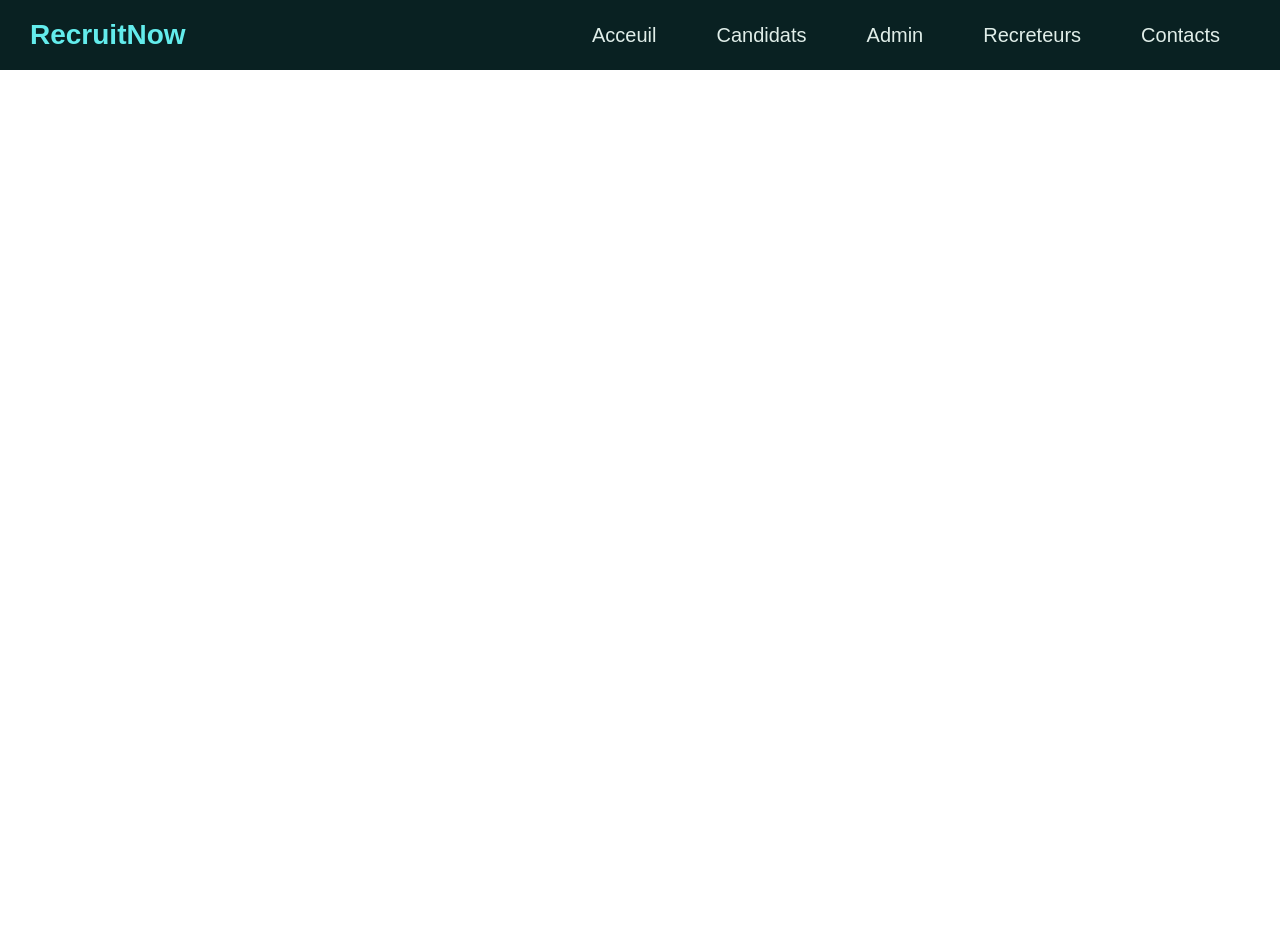
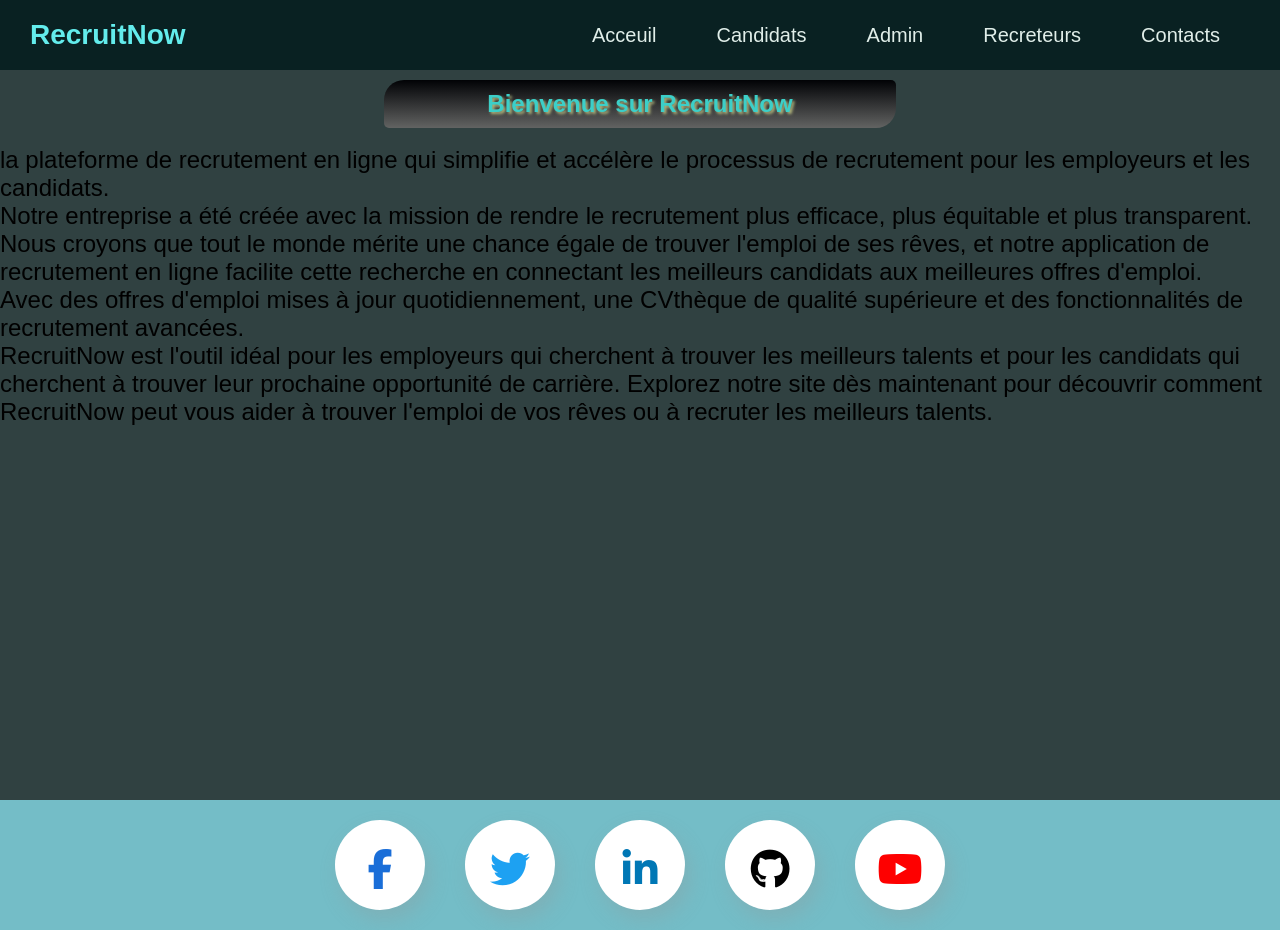
Before and after one commit to AbdessamadKhaoula/Recrutement_en_ligne, a PHP site: page / in a window 1280 px wide. Before the commit the page ends 70 px from the top, so only its background shows below. Run offline with PHP 8.4, Linux system fonts and the light colour scheme; some libraries are stand-ins or nearby versions.

Commit message:
Version 5

```diff
--- /dev/null
+++ b/Accueil.css
@@ -0,0 +1,12 @@
+h1{
+    padding: 10px;
+    margin: 0 30% ;
+    background: linear-gradient(rgb(1, 2, 5) ,rgb(98, 99, 98));
+    color: #3ccfc8;
+    text-align: center;
+    text-shadow: 2px 2px 3px rgb(180, 185, 126);
+    border-radius: 20px 5px;
+}
+.container{
+    font: 1.5em sans-serif;
+}
--- a/Formulaire_CV/Form.css
+++ b/Formulaire_CV/Form.css
@@ -35,7 +35,8 @@ input[type="reset"]:hover{
     bottom: 0px;
 }
 fieldset{
-     background-color: rgba(75,154,255, 0.1);
+    background-color: rgb(58, 68, 68);
+    color: snow;
 }
 textarea,input,fieldset,select{
     border: 1px rgb(102, 188, 190) solid;
@@ -48,7 +49,7 @@ form{
     border: 1px rgb(63, 131, 131) solid;
     border-radius:0px 20px ;
     padding: 4%;
-    box-shadow:2px 0px 4px rgb(65, 92, 94);
+    box-shadow:5px 5px 10px rgb(104, 140, 143);
 }
 legend{
     background-color: rgb(162, 230, 231);
--- /dev/null
+++ b/footer.css
@@ -0,0 +1,90 @@
+.main{
+    width: 100%;
+    height: auto;
+    display: flex;
+    align-items: center;
+    justify-content: center;
+    background: rgb(116, 189, 199);
+}
+main{
+    flex-grow: 1;
+}
+html,body{
+    height: 100%;
+}
+body{
+    background-color: #304141;
+    position: relative;
+    display: flex;
+    flex-direction: column;
+}
+footer{
+    position: absolute;
+    left: 0px;
+    right: 0px;
+    top: 100%;
+}
+.icon{
+    width: 90px;
+    height: 90px;
+    border-radius: 90px;
+    background: #fff;
+    margin: 20px;
+    text-align: center;
+    font-size: 40px;
+    line-height: 100px;
+    font-family: sans-serif;
+    overflow: hidden;
+    box-shadow: 5px 10px 20px rgba(150, 150, 150, .3);
+    transition: all .3s ease-out;
+}
+.icon:hover{
+    width: 400px;
+    cursor: pointer;
+    display: flex;
+    align-items: center;
+    justify-content: space-evenly;
+    color: #fff;
+}
+.icon:hover i{
+    color: #fff;
+}
+.icon .fa-facebook-f{
+    color: #1A6ED8;
+}
+.fb:hover{
+    background: #1A6ED8;
+}
+.icon .fa-twitter{
+    color: #1DA1F2;
+}
+.twt:hover{
+    background: #1DA1F2;
+}
+.icon .fa-linkedin-in{
+    color: #0077B5;
+}
+.lnk:hover{
+    background: #0077B5;
+}
+.icon .fa-github{
+    color: #000;
+}
+.git:hover{
+    background: #000;
+}
+.icon .fa-youtube{
+    color: #FE0000;
+}
+.yt:hover{
+    background: #FE0000;
+}
+.icon a{
+    color: #fff;
+}
+/* responsive */
+@media  screen  and (max-width: 991px) {
+    .main{
+        flex-direction: column;
+    }
+}
--- a/index.html
+++ b/index.html
@@ -3,8 +3,10 @@
     <head>
         <title>RecruitNow</title>
         <meta charset="utf-8">
-        <link rel="stylesheet" href="Acceuil.css">
+        <link rel="stylesheet" href="Accueil.css">
         <link rel="stylesheet" href="Formulaire_CV/navbar.css">
+        <script src="https://kit.fontawesome.com/b356ad9dc8.js" crossorigin="anonymous"></script>
+        <link rel="stylesheet" href="footer.css">
 
     </head>
     <body>
@@ -42,9 +44,65 @@
         </header>
         <main>
             <section>
-
+                <h1>Bienvenue sur RecruitNow</h1>
+                <br>
+                <div class="container">
+                    <p>
+                        la plateforme de recrutement en ligne qui simplifie et accélère le processus
+                         de recrutement pour les employeurs et les candidats.
+                    </p>
+                    <p>
+                        Notre entreprise a été créée avec la mission de rendre le recrutement plus efficace,
+                        plus équitable et plus transparent. Nous croyons que tout le monde mérite une chance
+                        égale de trouver l'emploi de ses rêves, et notre application de recrutement en ligne
+                        facilite cette recherche en connectant les meilleurs candidats aux meilleures offres d'emploi.
+                    </p>
+                    <p>
+                        Avec des offres d'emploi mises à jour quotidiennement,
+                         une CVthèque de qualité supérieure et des fonctionnalités de recrutement avancées.
+                    </p>
+                    <p>
+                        RecruitNow est l'outil idéal pour les employeurs qui cherchent à trouver les meilleurs
+                         talents et pour les candidats qui cherchent à trouver leur prochaine opportunité de carrière.
+                          Explorez notre site dès maintenant pour découvrir comment RecruitNow peut vous aider
+                          à trouver l'emploi de vos rêves ou à recruter les meilleurs talents.
+                    </p>
+                </div>
             </section>
         </main>
+        <footer id="Contacts">
+            <div class="main">
+                <!-- Facebook Icon -->
+                <div class="icon fb">
+                    <i class="fa-brands fa-facebook-f"></i>
+                    <a href="">Facebook</a>
+                </div>
+
+                <!-- Twitter Icon -->
+                <div class="icon twt">
+                    <i class="fa-brands fa-twitter"></i>
+                    <a href="">Twitter</a>
+                </div>
+
+                <!-- Linkedin Icon -->
+                <div class="icon lnk">
+                    <i class="fa-brands fa-linkedin-in"></i>
+                    <a href="">LinkedIn</a>
+                </div>
+
+                <!-- GitHub Icon -->
+                <div class="icon git">
+                    <i class="fa-brands fa-github"></i>
+                    <a href="">GitHub</a>
+                </div>
+
+                <!-- YouTube Icon -->
+                <div class="icon yt">
+                    <i class="fa-brands fa-youtube"></i>
+                    <a href="">YouTube</a>
+                </div>
+            </div>
+        </footer>
         <script>
             btn=document.querySelector(".BarBtn");
             btn.onclick=function(){
```
Also changed, not shown: Formulaire_CV/Candidat_CV.php (+37 -2 lines), InscriptionCandidat/SignUp.html (renamed from InscriptionCandidat/SinUp.html, +39 -5 lines), InscriptionCandidat/index.html (+39 -5 lines), InscriptionCandidat/style.css (+1 -7 lines).
